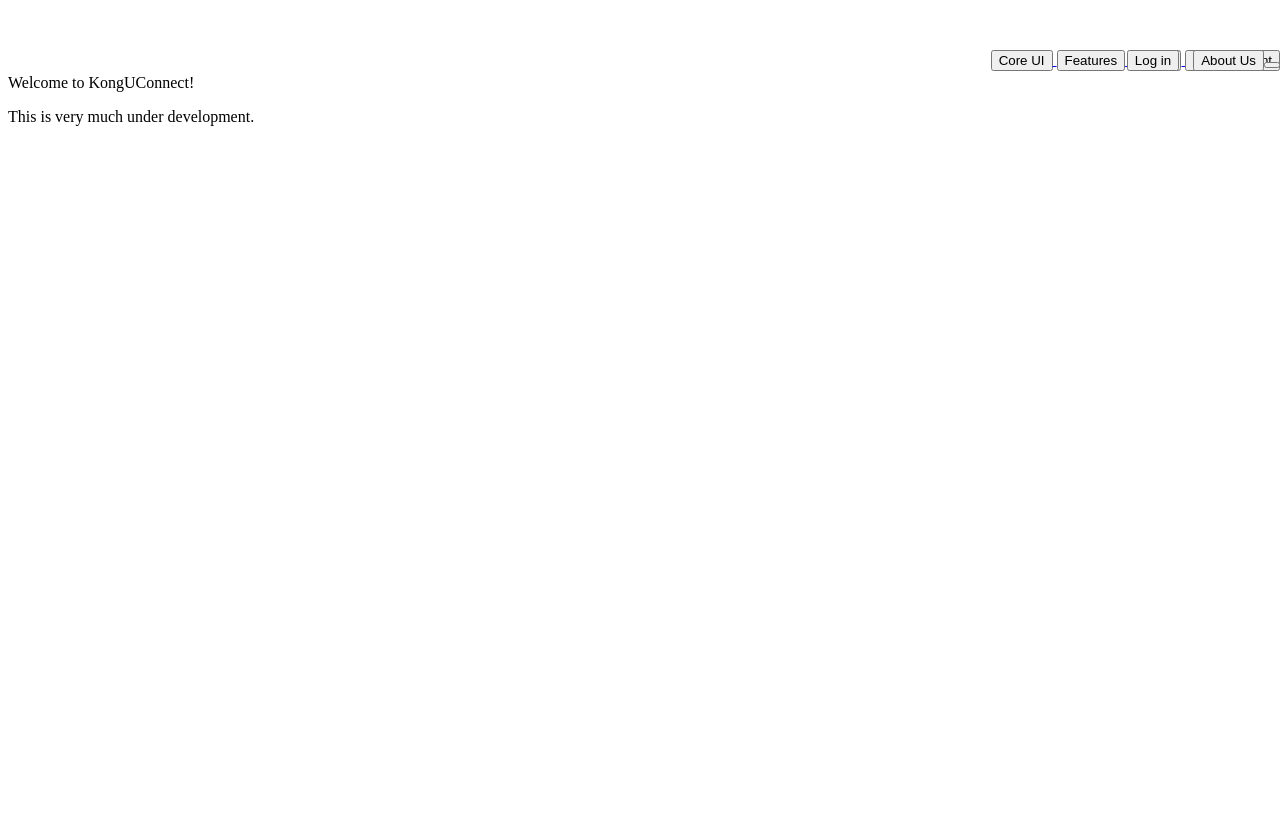
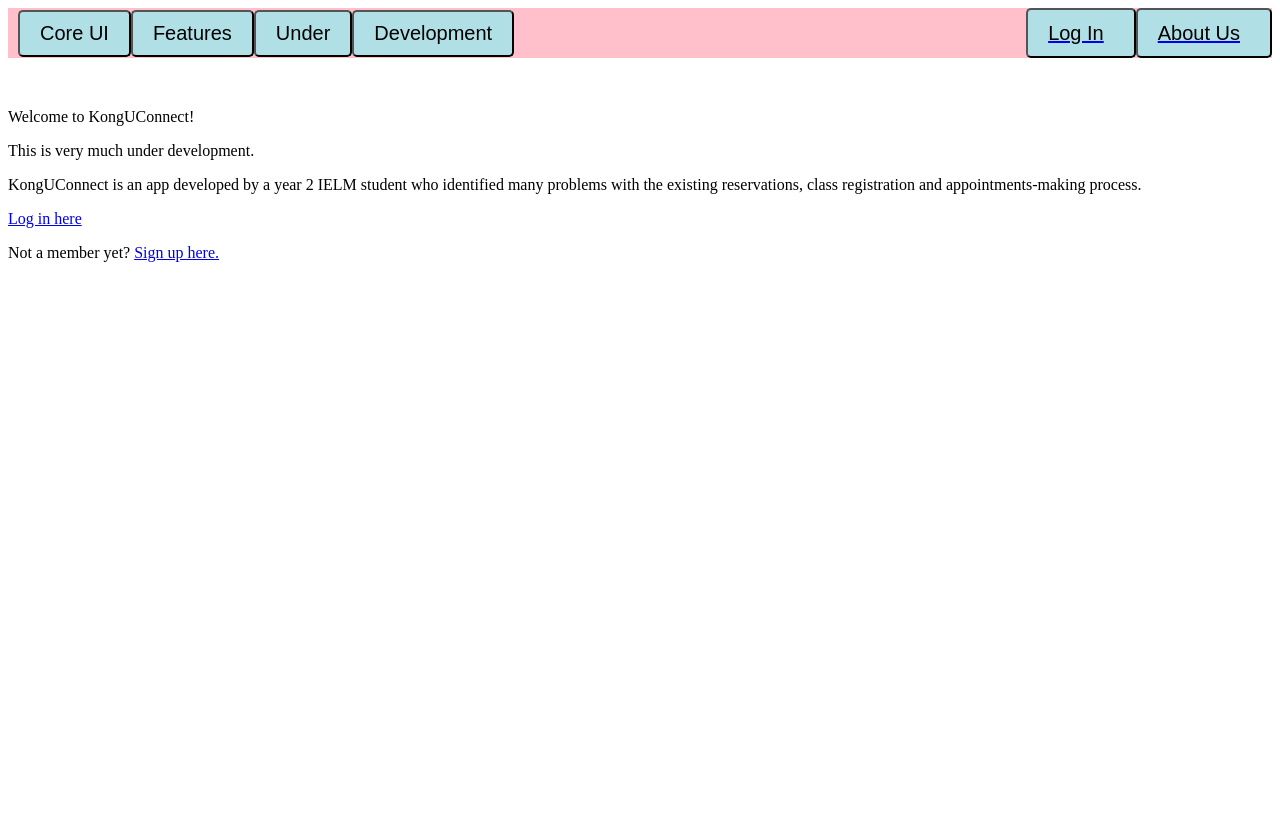
Before and after one commit to HannahHK0622/KongUConnector, a Django app: page / in a window 1280 px wide. Before the commit the page ends 126 px from the top, so only its background shows below. Run offline with Django 4.2, Linux system fonts and the light colour scheme.

Commit message:
Daily Log - Got the html/css working.

```diff
--- a/KongUConnect/CoreUI/templates/home.html
+++ b/KongUConnect/CoreUI/templates/home.html
@@ -2,6 +2,9 @@
 {%load static%}
 {%block module%}Home {%endblock%}
 {%block content%}
-<p>Welcome to KongUConnect!</p>
-<p>This is very much under development.</p>
+    <p>Welcome to KongUConnect!</p>
+    <p>This is very much under development.</p>
+    <p>KongUConnect is an app developed by a year 2 IELM student who identified many problems with the existing reservations, class registration and appointments-making process.</p>
+    <p><a href="#">Log in here</a></p>
+    Not a member yet? <a href="#">Sign up here.</a>
 {%endblock%}
--- a/KongUConnect/CoreUI/templates/project-base.html
+++ b/KongUConnect/CoreUI/templates/project-base.html
@@ -4,17 +4,20 @@
 <head>
     <meta charset="UTF-8">
     <title>{% block title %}{% endblock %}</title>
-    {%block css%}  {% endblock %}
+    <link rel='stylesheet' href="{% static 'css/styles.css' %}">
 </head>
 <body>
-    <div style="background-color: #346U; height: 50px;"></div>
-    <div style="position: fixed; top: 50px; right: 0;">
-        {%block topbar-button%}{%endblock%}
+    <div class='top-bar'>
+        <div class='top-bar left-align'>
+            {% block topbar-button %}{% endblock %}
+        </div>
+        <div class='top-bar right-align'>
+            <a href="#"><button class='top-bar button btn'>Log In</button></a>
+            <a href="#"><button class='top-bar button btn'>About Us</button></a>
+        </div>
     </div>
-    <div style="position: fixed; top: 50px; right: 0;">
-       <a href="#"> <button style="margin-right: 10px;">Log in</button></a>
-       <a href="#"> <button>About Us<button></a>
+    <div class='content' style="margin-top: 50px">
+    {%block content%}{%endblock%}
     </div>
-    {% block content %}{% endblock %}
 </body>
 </html>
--- a/KongUConnect/static/css/styles.css
+++ b/KongUConnect/static/css/styles.css
@@ -1,3 +1,48 @@
-coreui-topbar-btn{
-    color: white;
+body {
+    background-color: white;
+    height: 100vh;
 }
+
+.top-bar button {
+    background-color: powderblue;
+    padding: 10px 20px;
+    font-size: 20px;
+    color: black;
+    border-radius: 5px;
+    margin-left: 10px;
+}
+
+.top-bar {
+    width: 100%;
+    display: flex;
+    height: 50px;
+    background-color: pink;
+    align-items: center;
+    text-align: left;
+    position: relative;
+}
+
+.top-bar .left-align {
+    display: flex;
+    justify-content: flex-start;
+    align-items: center;
+    flex-grow: 1;
+    margin-left: 10px;
+}
+
+.top-bar .right-align {
+    display: flex;
+    justify-content: flex-end;
+    align-items: center;
+    flex-grow: 1;
+    margin-right: 10px;
+}
+
+
+.top-bar .left-align button:first-child {
+    margin-left: 0;
+}
+
+.top-bar .right-align button:last-child {
+    margin-right: 0;
+}
```
Also changed, not shown: KongUConnect/CoreUI/static/css/styles.css (+33 -1 lines).
